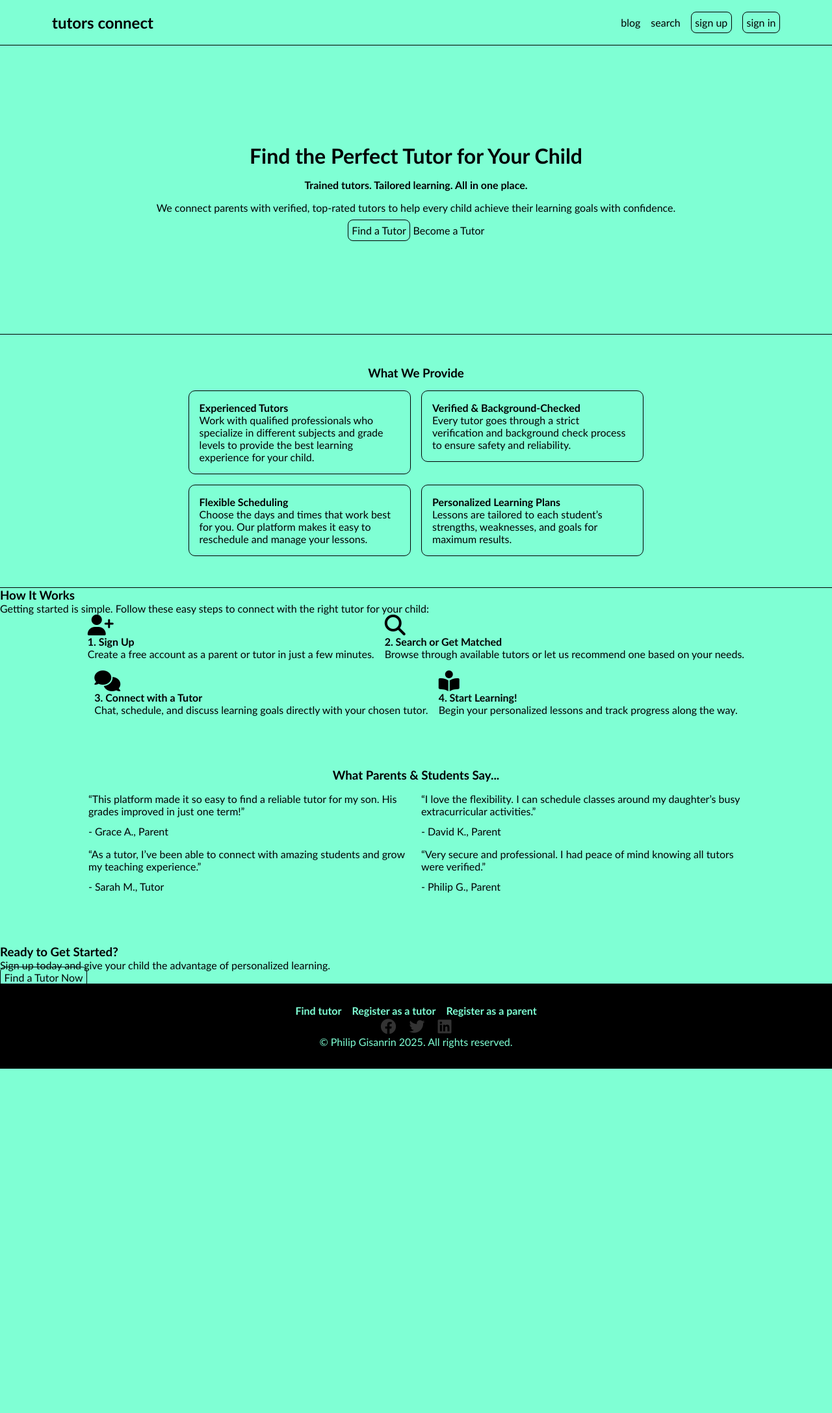
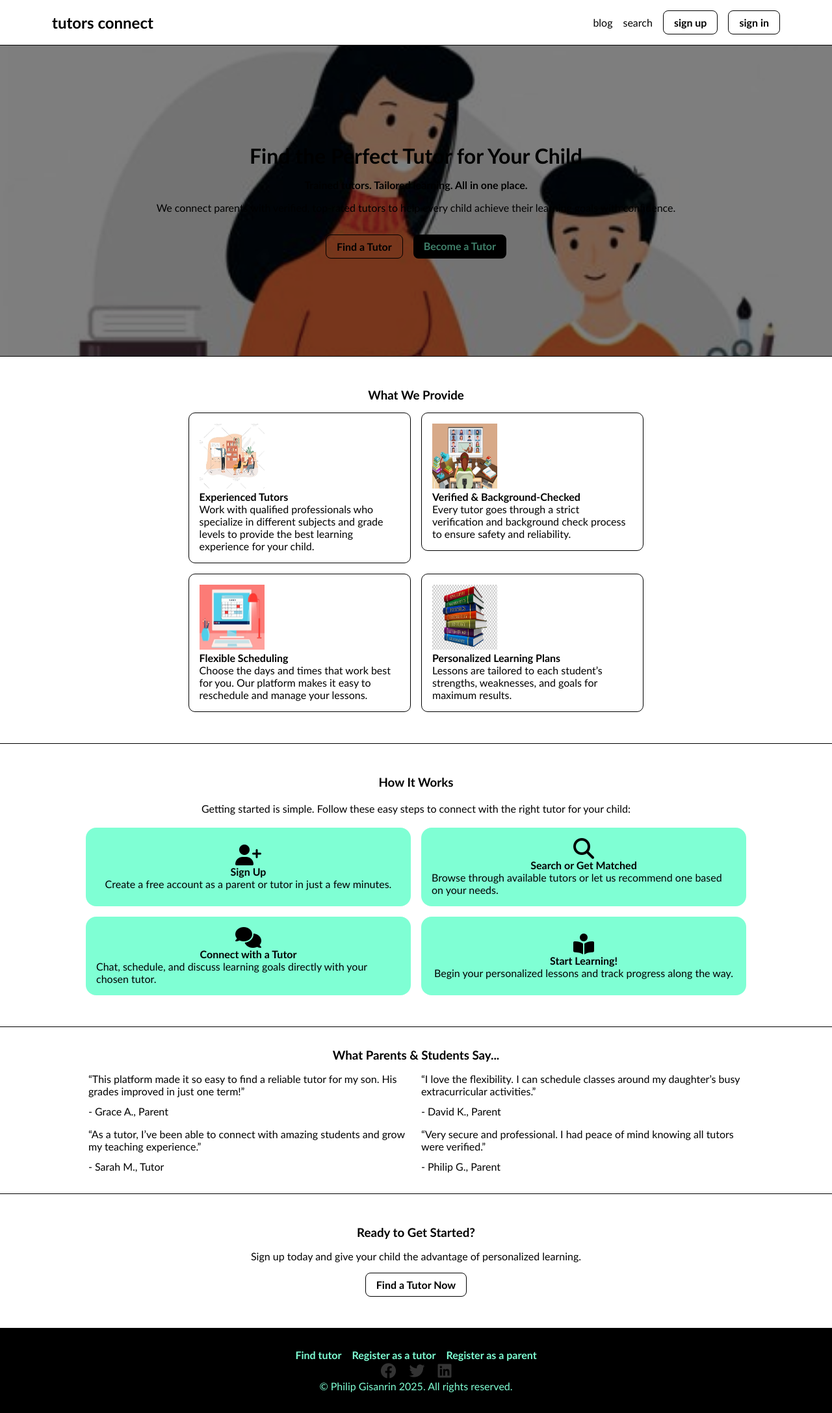
Before and after one commit to philipmake/capstone, a PHP site: page / in a window 1280 px wide. Shown: the whole page at 65% size. Before the commit the page ends 1645 px from the top, so only its background shows below. Run offline with PHP 8.4, Linux system fonts and the light colour scheme.

Commit message:
Added a few images. More work still to do

```diff
--- a/css/style.css
+++ b/css/style.css
@@ -6,7 +6,7 @@
 }
 
 body {
-    background-color: aquamarine;
+    /* background-color: aquamarine; */
 }
 
 nav {
@@ -17,7 +17,9 @@ nav {
     border-bottom: 1px solid black;
     top: 0;
     position: sticky;
-    background-color: aquamarine;
+    background-color: rgba(255, 255, 255, 0.6);
+    backdrop-filter: blur(10px); /* Black with 50% opacity */
+    z-index: 1000;
 }
 
 .logo {
@@ -57,26 +59,64 @@ a {
     margin-right: 10px;
 }
 
+
+/* CTA Buttons */
+.cta {
+    margin-top: 1rem;
+    display: flex;
+    gap: 1rem;
+}
+
+.cta-1, .cta-2 {
+    padding: .5rem 1rem;
+    border-radius: 8px;
+    font-weight: bold;
+    transition: 0.3s ease;
+}
+
 .cta-1 {
-    padding: .35rem;
     border: 1px solid black;
-    border-radius: 8px;
+    background: transparent;
+    color: black;
 }
 
 .cta-1:hover {
+    background: black;
     color: aquamarine;
-    background-color: black;
 }
+
+.cta-2 {
+    border: none;
+    background: black;
+    color: aquamarine;
+}
+
+.cta-2:hover {
+    background: aquamarine;
+    color: black;
+}
+
 
 .hero {
     width: 100%;
+    min-height: 8vh;
     padding: 150px 10%;
     display: flex;
+    justify-content: center;
+    align-items: center;
+    text-align: center;
     flex-direction: column;
     gap: 1rem;
-    justify-content: center;
-    align-items: center;
+    background: url('/capstone/assets/hero.jpg') no-repeat center center/cover;
+    position: relative;
     border-bottom: 1px solid black;
+}
+
+.hero::before {
+    content: "";
+    position: absolute;
+    top: 0; left: 0; right: 0; bottom: 0;
+    background: rgba(0,0,0,0.5);
 }
 
 .hero>h1 {
@@ -91,6 +131,11 @@ a {
     justify-content: center;
     align-items: center;
     gap: 1rem;
+}
+
+.features .card img {
+    width: 100px;
+    height: 100px;
 }
 
 .wrapper {
@@ -109,10 +154,35 @@ a {
     height: fit-content;
 }
 
-.social-proof {
-    padding: 80px 10%;
+.how-it-works {
     display: flex;
     flex-direction: column;
+    justify-content: center;
+    align-items: center;
+    border-bottom: 1px solid black;
+    padding: 3rem 10%;
+    gap: 1.25rem;
+}
+
+
+.step {
+    padding: 1rem;
+    border: none;
+    background-color: aquamarine;
+    width: 50%;
+    max-width: 500px;
+    border-radius: 16px;
+    display: flex;
+    flex-direction: column;
+    justify-content: center;
+    align-items: center;
+}
+
+.social-proof {
+    padding: 2rem 10%;
+    display: flex;
+    flex-direction: column;
+    border-bottom: 1px solid black;
 }
 
 .social-proof>h3 {
@@ -127,6 +197,14 @@ a {
     width: calc(50% - 16px);
 }
 
+.cta-bottom {
+    padding: 3rem 15%;
+    display: flex;
+    flex-direction: column;
+    justify-content: center;
+    align-items: center;
+    gap: 1rem;
+}
 footer {
     background-color: black;
     color: aquamarine;
--- a/index.php
+++ b/index.php
@@ -20,53 +20,57 @@ include __DIR__ . '/includes/navbar.php';
         <h3>What We Provide</h3>
         <div class="wrapper">
             <div class="card">
+                <img src="/capstone/assets/experienced-tutors.jpg" alt="Experienced Tutors">
                 <h4>Experienced Tutors</h4>
                 <p>Work with qualified professionals who specialize in different subjects and grade levels to provide the best learning experience for your child.</p>
             </div>
 
             <div class="card">
+                <img src="/capstone/assets/verified-tutors.jpg" alt="FVerified Tutors">
                 <h4>Verified & Background-Checked</h4>
                 <p>Every tutor goes through a strict verification and background check process to ensure safety and reliability.</p>
             </div>
 
             <div class="card">
+                <img src="/capstone/assets/flexible-scheduling.jpg" alt="Flexible Scheduling">
                 <h4>Flexible Scheduling</h4>
                 <p>Choose the days and times that work best for you. Our platform makes it easy to reschedule and manage your lessons.</p>
             </div>
 
             <div class="card">
+                <img src="/capstone/assets/personalized-learning.jpg" alt="Personalized Learning">
                 <h4>Personalized Learning Plans</h4>
                 <p>Lessons are tailored to each student’s strengths, weaknesses, and goals for maximum results.</p>
             </div>
         </div>
     </section>
 
-        <section class="how-it-works">
+    <section class="how-it-works">
         <h3>How It Works</h3>
         <p>Getting started is simple. Follow these easy steps to connect with the right tutor for your child:</p>
         <div class="wrapper">
 
             <div class="step">
                 <i class="fa-solid fa-user-plus fa-2x"></i>
-                <h4>1. Sign Up</h4>
+                <h4>Sign Up</h4>
                 <p>Create a free account as a parent or tutor in just a few minutes.</p>
             </div>
 
             <div class="step">
                 <i class="fa-solid fa-magnifying-glass fa-2x"></i>
-                <h4>2. Search or Get Matched</h4>
+                <h4>Search or Get Matched</h4>
                 <p>Browse through available tutors or let us recommend one based on your needs.</p>
             </div>
 
             <div class="step">
                 <i class="fa-solid fa-comments fa-2x"></i>
-                <h4>3. Connect with a Tutor</h4>
+                <h4>Connect with a Tutor</h4>
                 <p>Chat, schedule, and discuss learning goals directly with your chosen tutor.</p>
             </div>
 
             <div class="step">
                 <i class="fa-solid fa-book-open-reader fa-2x"></i>
-                <h4>4. Start Learning!</h4>
+                <h4>Start Learning!</h4>
                 <p>Begin your personalized lessons and track progress along the way.</p>
             </div>
 
```
Also changed, not shown: database/db.sql (+10 -9 lines), README.md, assets/experienced-tutors.jpg (added), assets/flexible-scheduling.jpg (added), assets/hero.jpg (added), assets/personalized-learning.jpg (added), assets/verified-tutors.jpg (added).
